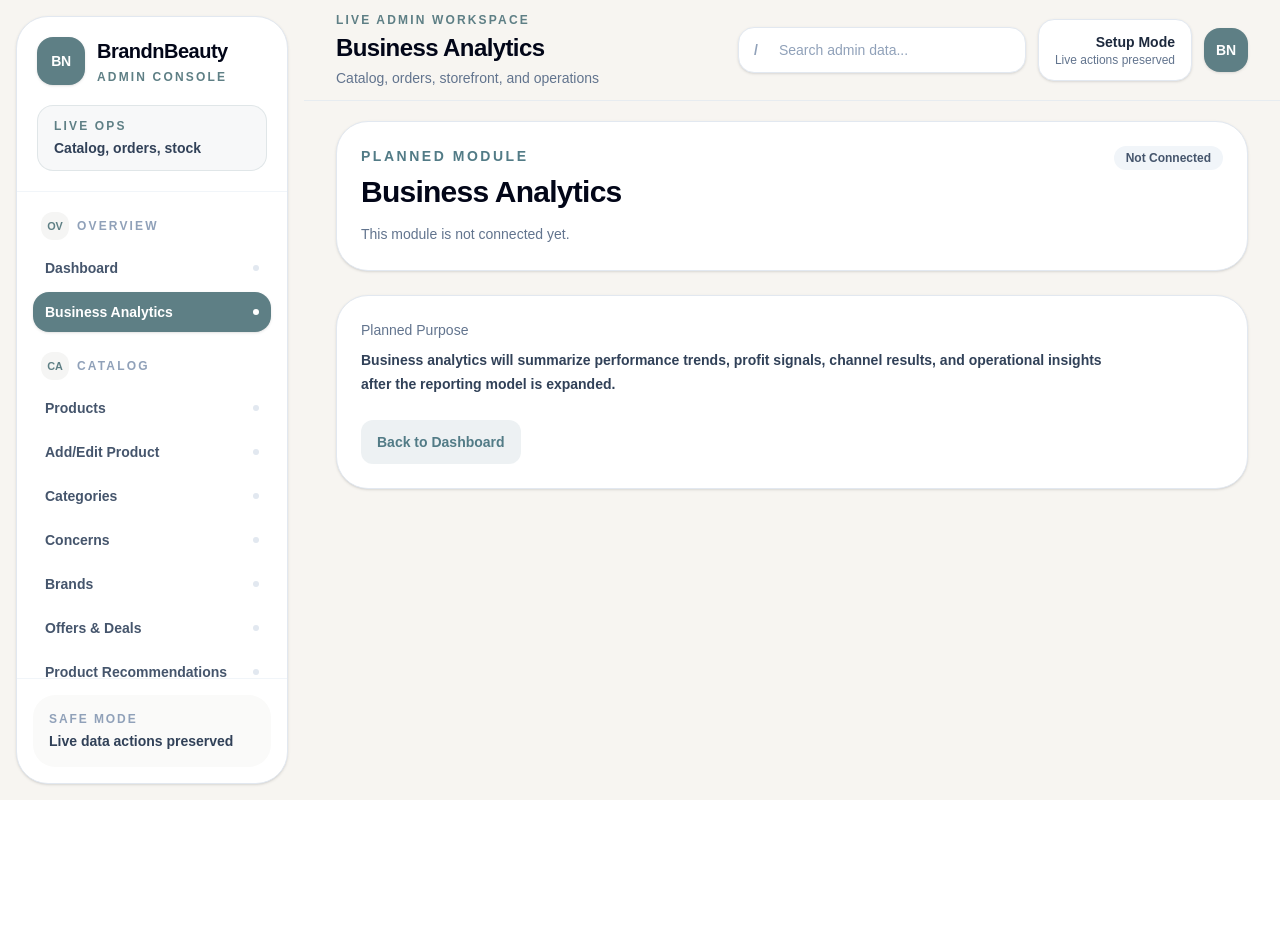
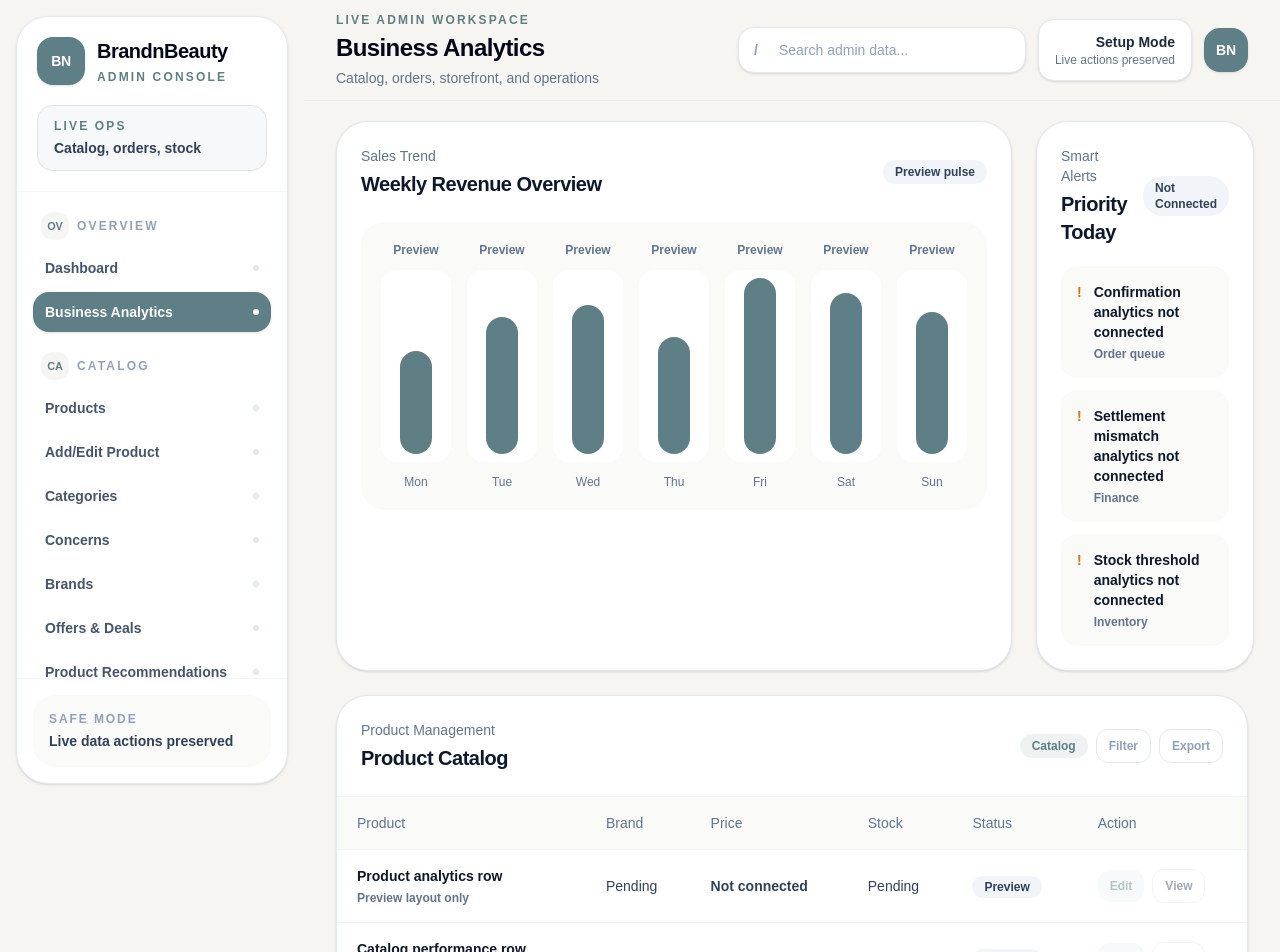
Before and after one commit to smilemetaads-dot/brandnbeauty-admin, a Next.js app: page /business-analytics in a window 1280 px wide. Shown: the top 952 px of the page. Before the commit the page ends 800 px from the top, so only its background shows below. Built offline with nearby package versions, Linux system fonts and the light colour scheme.

Commit message:
reconstruct business analytics from canvas screenshot

```diff
--- a/src/app/business-analytics/page.tsx
+++ b/src/app/business-analytics/page.tsx
@@ -1,10 +1,183 @@
-import { ModulePlaceholderPage } from "@/features/placeholders/ModulePlaceholderPage";
+import {
+  AdminActionButtons,
+  AdminBadge,
+  AdminChartCard,
+  AdminSectionCard,
+  AdminTable,
+  AdminTableHead,
+  AdminTableRow,
+  AdminTableShell,
+} from "@/components/admin/AdminUiPrimitives";
+import { AdminShell } from "@/components/admin/AdminShell";
+
+const previewBars = [
+  { label: "Mon", value: 42, valueLabel: "Preview" },
+  { label: "Tue", value: 56, valueLabel: "Preview" },
+  { label: "Wed", value: 61, valueLabel: "Preview" },
+  { label: "Thu", value: 48, valueLabel: "Preview" },
+  { label: "Fri", value: 72, valueLabel: "Preview" },
+  { label: "Sat", value: 66, valueLabel: "Preview" },
+  { label: "Sun", value: 58, valueLabel: "Preview" },
+];
+
+const plannedAlerts = [
+  {
+    helper: "Order queue",
+    title: "Confirmation analytics not connected",
+  },
+  {
+    helper: "Finance",
+    title: "Settlement mismatch analytics not connected",
+  },
+  {
+    helper: "Inventory",
+    title: "Stock threshold analytics not connected",
+  },
+];
+
+const catalogRows = [
+  {
+    brand: "Pending",
+    price: "Not connected",
+    product: "Product analytics row",
+    status: "Preview",
+    stock: "Pending",
+  },
+  {
+    brand: "Pending",
+    price: "Not connected",
+    product: "Catalog performance row",
+    status: "Preview",
+    stock: "Pending",
+  },
+  {
+    brand: "Pending",
+    price: "Not connected",
+    product: "Merchandising insight row",
+    status: "Preview",
+    stock: "Pending",
+  },
+];
 
 export default function BusinessAnalyticsPage() {
   return (
-    <ModulePlaceholderPage
-      plannedPurpose="Business analytics will summarize performance trends, profit signals, channel results, and operational insights after the reporting model is expanded."
-      title="Business Analytics"
-    />
+    <AdminShell>
+      <div className="space-y-6">
+        <section className="grid gap-6 xl:grid-cols-[1.15fr_0.85fr]">
+          <AdminChartCard
+            actions={<AdminBadge tone="default">Preview pulse</AdminBadge>}
+            bars={previewBars}
+            label="Sales Trend"
+            title="Weekly Revenue Overview"
+          />
+
+          <AdminSectionCard
+            actions={<AdminBadge tone="default">Not Connected</AdminBadge>}
+            subtitle="Smart Alerts"
+            title="Priority Today"
+          >
+            <div className="mt-5 space-y-3 text-sm">
+              {plannedAlerts.map((alert) => (
+                <div
+                  className="rounded-2xl bg-stone-50 p-4 text-slate-700"
+                  key={alert.helper}
+                >
+                  <div className="flex items-start gap-3">
+                    <span className="font-bold text-amber-600">!</span>
+                    <div>
+                      <div className="font-bold text-slate-900">
+                        {alert.title}
+                      </div>
+                      <div className="mt-1 text-xs font-semibold text-slate-500">
+                        {alert.helper}
+                      </div>
+                    </div>
+                  </div>
+                </div>
+              ))}
+            </div>
+          </AdminSectionCard>
+        </section>
+
+        <AdminTableShell
+          actions={
+            <>
+              <button
+                className="rounded-xl border border-slate-200 bg-white px-3 py-2 text-xs font-semibold text-slate-400"
+                disabled
+                type="button"
+              >
+                Filter
+              </button>
+              <button
+                className="rounded-xl border border-slate-200 bg-white px-3 py-2 text-xs font-semibold text-slate-400"
+                disabled
+                type="button"
+              >
+                Export
+              </button>
+            </>
+          }
+          badge="Catalog"
+          label="Product Management"
+          title="Product Catalog"
+        >
+          <AdminTable>
+            <AdminTableHead>
+              <tr>
+                {["Product", "Brand", "Price", "Stock", "Status", "Action"].map(
+                  (heading) => (
+                    <th className="px-5 py-4 font-medium" key={heading}>
+                      {heading}
+                    </th>
+                  ),
+                )}
+              </tr>
+            </AdminTableHead>
+            <tbody>
+              {catalogRows.map((row) => (
+                <AdminTableRow key={row.product}>
+                  <td className="px-5 py-4">
+                    <div className="font-semibold text-slate-900">
+                      {row.product}
+                    </div>
+                    <div className="mt-1 text-xs font-semibold text-slate-500">
+                      Preview layout only
+                    </div>
+                  </td>
+                  <td className="px-5 py-4 text-slate-700">{row.brand}</td>
+                  <td className="px-5 py-4 font-semibold text-slate-700">
+                    {row.price}
+                  </td>
+                  <td className="px-5 py-4 text-slate-700">{row.stock}</td>
+                  <td className="px-5 py-4">
+                    <AdminBadge tone="default">{row.status}</AdminBadge>
+                  </td>
+                  <td className="px-5 py-4">
+                    <AdminActionButtons
+                      actions={[
+                        { disabled: true, label: "Edit" },
+                        { disabled: true, label: "View" },
+                      ]}
+                    />
+                  </td>
+                </AdminTableRow>
+              ))}
+            </tbody>
+          </AdminTable>
+        </AdminTableShell>
+
+        <section className="rounded-[2rem] border border-amber-200 bg-amber-50 p-6 shadow-sm">
+          <div className="text-sm font-bold text-amber-800">
+            Planned Analytics Module
+          </div>
+          <p className="mt-2 max-w-3xl text-sm leading-6 text-amber-700">
+            This page now matches the Canvas analytics layout, but revenue,
+            alert, and catalog analytics are still not connected. Real analytics
+            should be wired later from approved live reporting sources.
+          </p>
+        </section>
+      </div>
+    </AdminShell>
   );
 }
```
